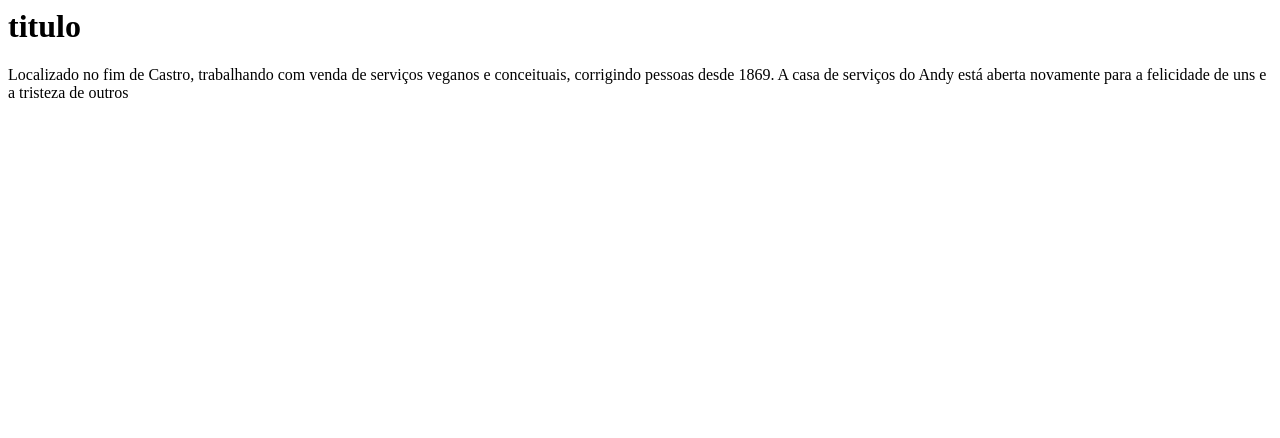
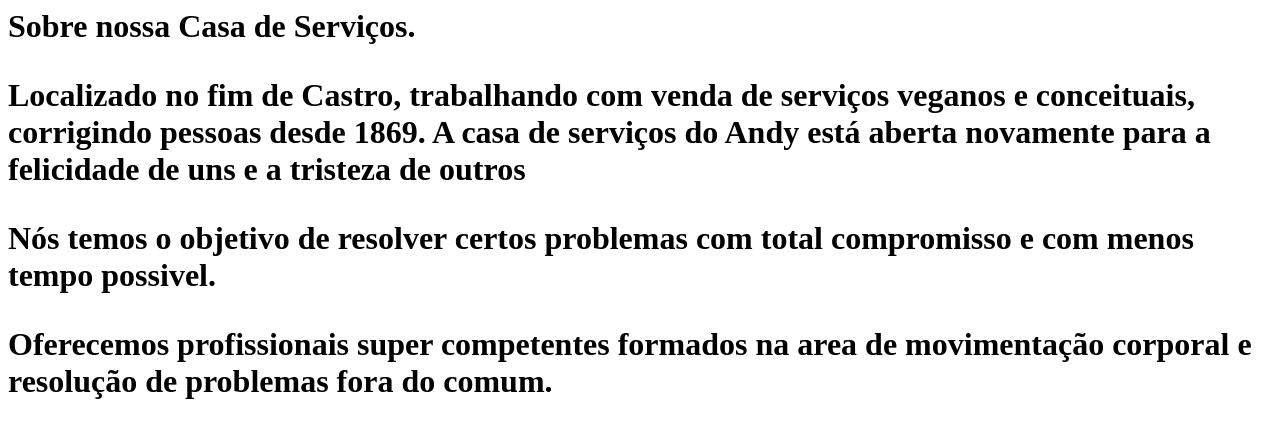
Before and after one commit to andy17062006/andy17062006.github.io, a plain HTML site: page index.html in a window 1280 px wide. Drawn offline with Linux system fonts and the light colour scheme.

Commit message:
Update index.html

```diff
--- a/index.html
+++ b/index.html
@@ -1,4 +1,11 @@
-<h1>titulo</h1>
+<h1>Sobre nossa Casa de Serviços.
 
 <p>Localizado no fim de Castro, trabalhando com venda de serviços veganos e conceituais, corrigindo pessoas desde 1869. A casa de serviços do Andy está aberta novamente para a felicidade de uns e a tristeza de outros
-    <p></p>
+
+    <p>Nós temos o objetivo de resolver certos problemas com total compromisso e com menos tempo possivel.
+
+<p>Oferecemos profissionais super competentes formados na area de movimentação corporal e resolução de problemas fora do comum.
+
+
+
+<tag>
```
